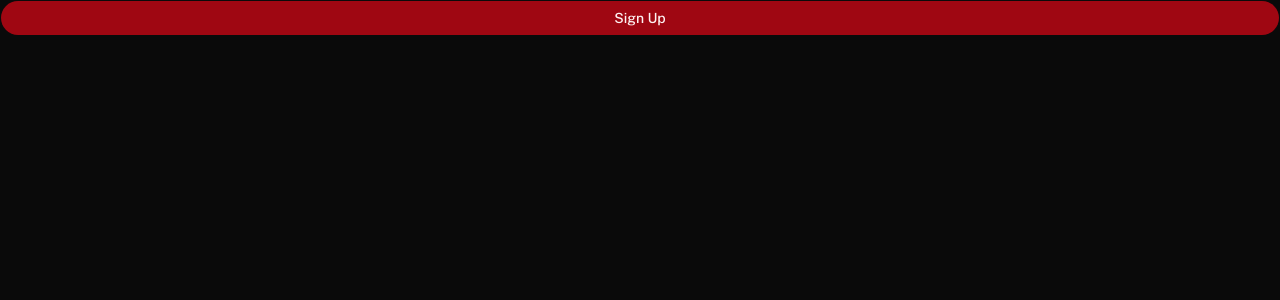
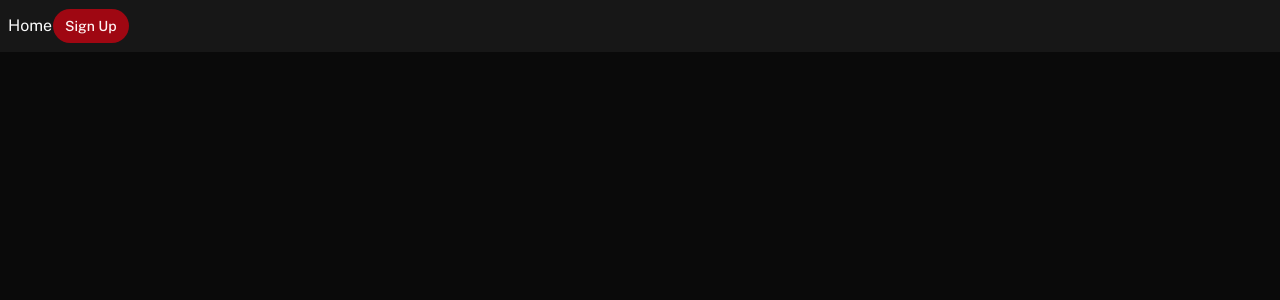
Before and after one commit to dliu04/nextdraft, a Next.js app: page / in a window 1280 px wide. Shown: the top 300 px of the page. Built offline with nearby package versions, Linux system fonts and the light colour scheme.

Commit message:
feat: rudimentary navbar

```diff
--- a/app/page.tsx
+++ b/app/page.tsx
@@ -1,4 +1,5 @@
 import Navbar from "@/components/Navbar"
+
 export default function Home() {
   return (
     <Navbar />
--- a/components/Navbar.tsx
+++ b/components/Navbar.tsx
@@ -1,5 +1,14 @@
+import Link from "next/link"
 import {Button} from "@/components/ui/button";
 
 export default function Navbar() {
-    return <Button>Sign Up</Button>
+    return (
+        <div className="p-2 bg-sidebar">
+            <nav>
+                {/* Should create a logo and put here */}
+                <Link href='/'>Home</Link>
+                <Button>Sign Up</Button>
+            </nav>
+        </div>
+    )
 }
```
